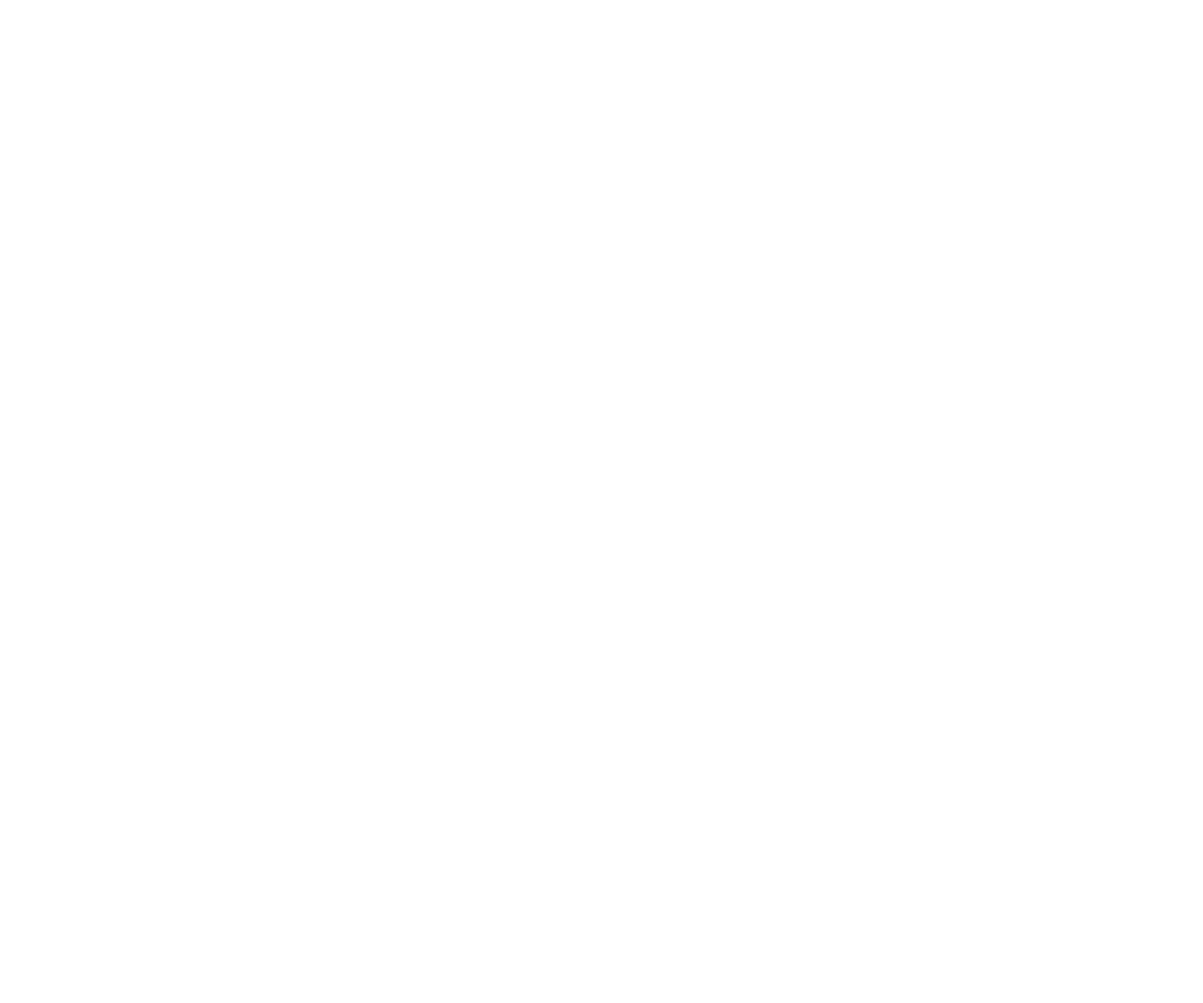
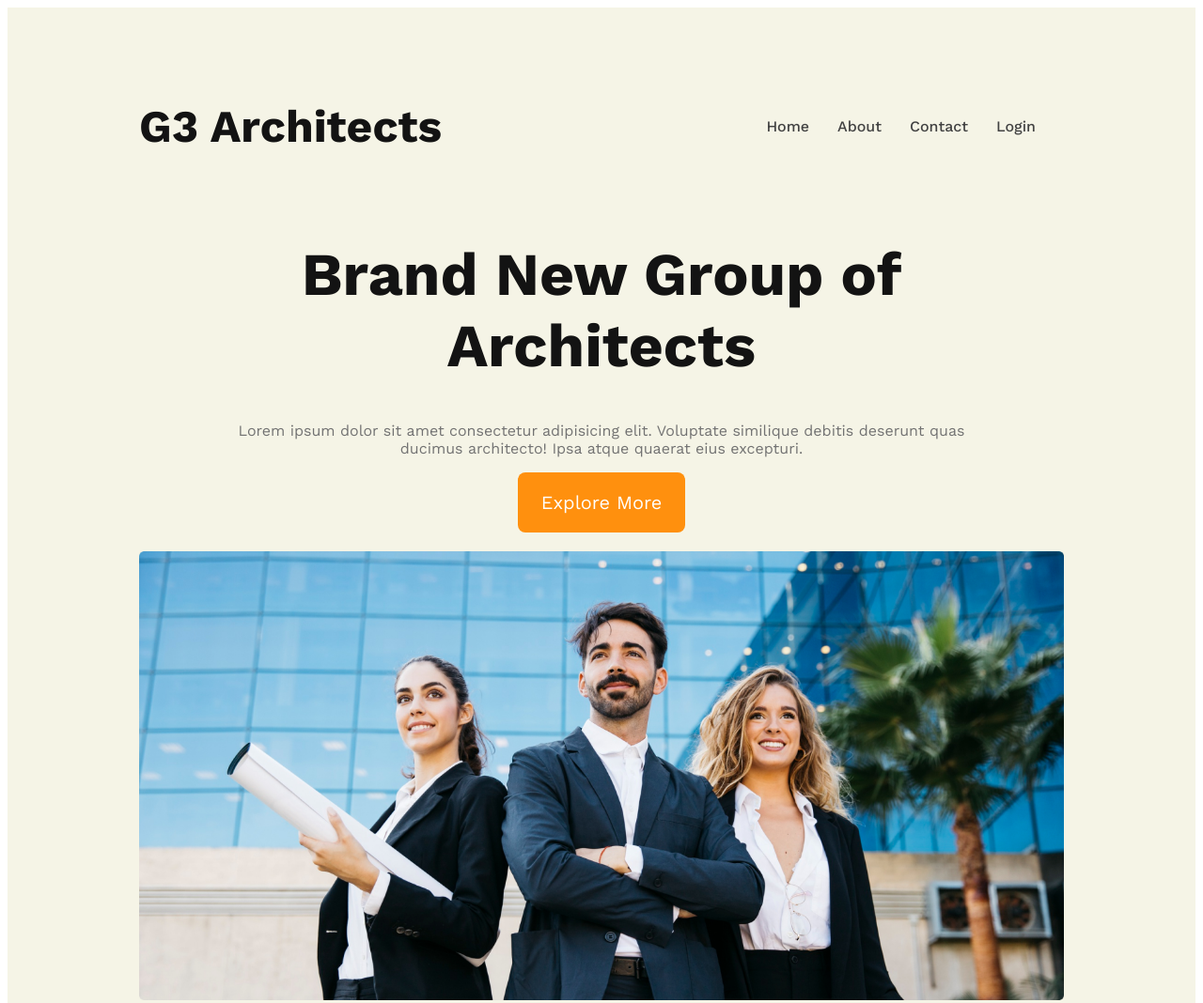
Before and after one commit to kmriazuddin/architects-website, a plain HTML site: page index.html in a window 1280 px wide. Shown: the top 1068 px of the page at 94% size. Before the commit the page ends 800 px from the top, so only its background shows below. Drawn offline with nearby package versions, Linux system fonts and the light colour scheme.

Commit message:
Header Section Done

```diff
--- a/index.html
+++ b/index.html
@@ -7,6 +7,27 @@
     <title>architects-website</title>
 </head>
 <body>
-
+    <header>
+        <nav>
+            <h3 class="nav-title">G3 Architects</h3>
+            <ul>
+                <!-- li*4>a -->
+                <li><a href="#">Home</a></li>
+                <li><a href="#">About</a></li>
+                <li><a href="#">Contact</a></li>
+                <li><a href="#">Login</a></li>
+            </ul>
+        </nav>
+        <div class="banner">
+            <div class="banner-content">
+                <h1 class="banner-title">Brand New Group of Architects</h1>
+                <p class="banner-description">Lorem ipsum dolor sit amet consectetur adipisicing elit. Voluptate similique debitis deserunt quas ducimus architecto! Ipsa atque quaerat eius excepturi.</p>
+                <button class="btn-primary">Explore More</button>
+            </div>
+            <img src="./images/banner.png" alt="banner">
+        </div>
+    </header>
+    <main></main>
+    <footer></footer>
 </body>
 </html>
--- a/style/style.css
+++ b/style/style.css
@@ -0,0 +1,91 @@
+@import url('https://fonts.googleapis.com/css2?family=Work+Sans:wght@400;500;600;700;800&display=swap');
+
+*{
+    font-family: 'Work Sans', sans-serif;
+}
+
+/* Shared Style */
+.btn-primary{
+    padding: 20px 25px;
+    border-radius: 8px;
+    background: #ff900e;
+    color: #fff;
+    font-size: 1.25rem;
+    cursor: pointer;
+    border: 0;
+}
+
+/* header style */
+header{
+    background: rgba(155, 144, 14, 0.10);
+    padding: 50px 140px;
+}
+.nav-title{
+    font-size: 3rem;
+    font-weight: 700;
+    color: #131313;
+}
+nav{
+    display: flex;
+    justify-content: space-between;
+    align-items: center;
+}
+nav > ul{
+    display: flex;
+}
+nav li{
+    list-style: none;
+    margin-right: 30px;
+    font-weight: 500;
+    font-size: 1rem;
+}
+nav li a{
+    text-decoration: none;
+    color: #424242;
+}
+
+/* Banner Style */
+.banner-content{
+    max-width: 800px;
+    text-align: center;
+    margin: 0 auto;
+}
+.banner-title{
+    font-size: 4rem;
+    font-weight: 700;
+    color: #131313;
+}
+.banner-description{
+    color: #727272;
+}
+.banner img{
+    margin-top: 20px;
+    width: 100%;
+}
+
+
+
+
+
+
+/* Responsive Media Queries */
+
+/* Mobile Device */
+@media screen and (max-width: 576px) {
+    header{
+        padding: 20px;
+    }
+    nav{
+        flex-direction: column;
+    }
+}
+
+/* Tablet Or Medium Device */
+@media screen and (min-width: 576px) and (max-width: 960px) {
+    header{
+        padding: 50px;
+    }
+    nav{
+        flex-direction: column;
+    }
+}
```
